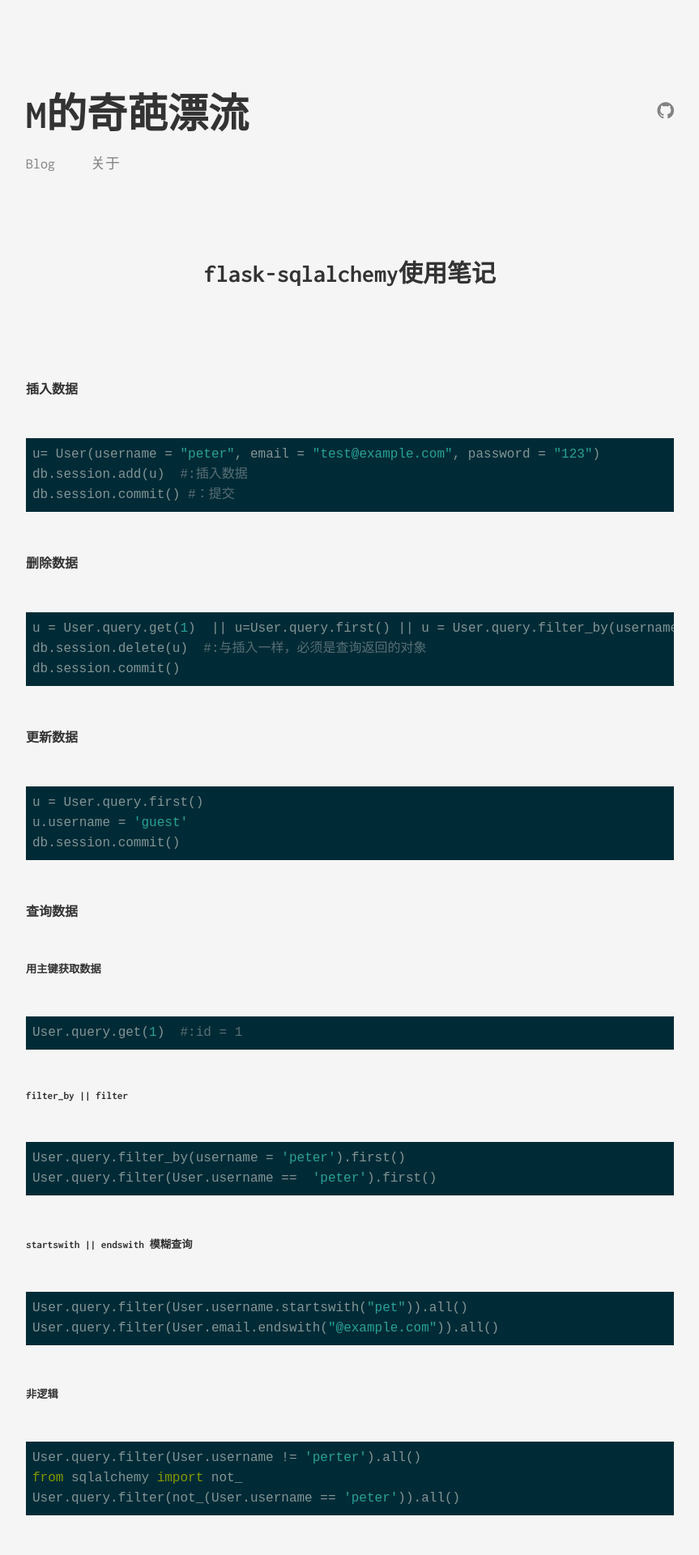
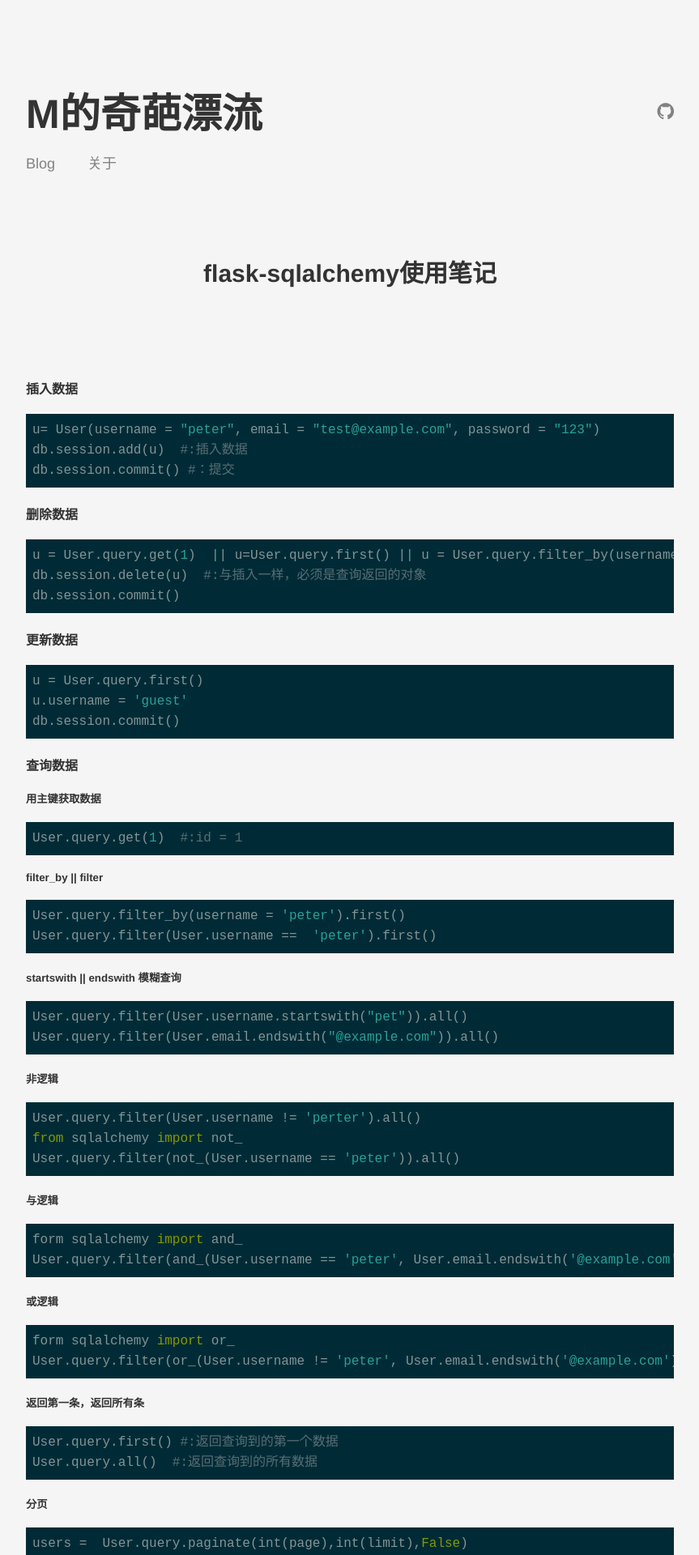
Before and after one commit to AxeMea/axemea.github.com, a Jekyll site: the page built from _posts/2014-04-15-python-flask-sqlalchemy.md, in a window 1280 px wide. Shown: the top 1920 px of the page at 81% size, without its empty margins (208-1071 px from the left). Built offline with Jekyll 4.4.1, drawn with Linux system fonts in a browser that asks for light colours; comment, search, counter and statistics services are not loaded.

Commit message:
style: fix style

```diff
--- a/_sass/_default.scss
+++ b/_sass/_default.scss
@@ -1,6 +1,6 @@
 /* =Base */
 body {
-    font-family: 'Inconsolata', ;
+    font-family: 'Helvetica Neue',Helvetica,'PingFang SC','Hiragino Sans GB','Microsoft YaHei',Arial,sans-serif;
     color: $iron;
     background-color: $dorian;
 }
@@ -16,8 +16,9 @@ a {
 }
 
 p {
-    font-size: 18px;
-    line-height: 32px;
+    font-size: 16px;
+    line-height: 30px;
+    margin: 15px 0;
 }
 
 img {
@@ -308,11 +309,11 @@ strong {
   word-break: break-all;
 
   h1, h2, h3, h4, h5, h6 {
-    margin: 50px 0;
+    margin: 20px 0;
   }
 
-  ul li {
-    margin: 15px 0;
+  ul {
+    margin: 0;
   }
 
   table{
```
